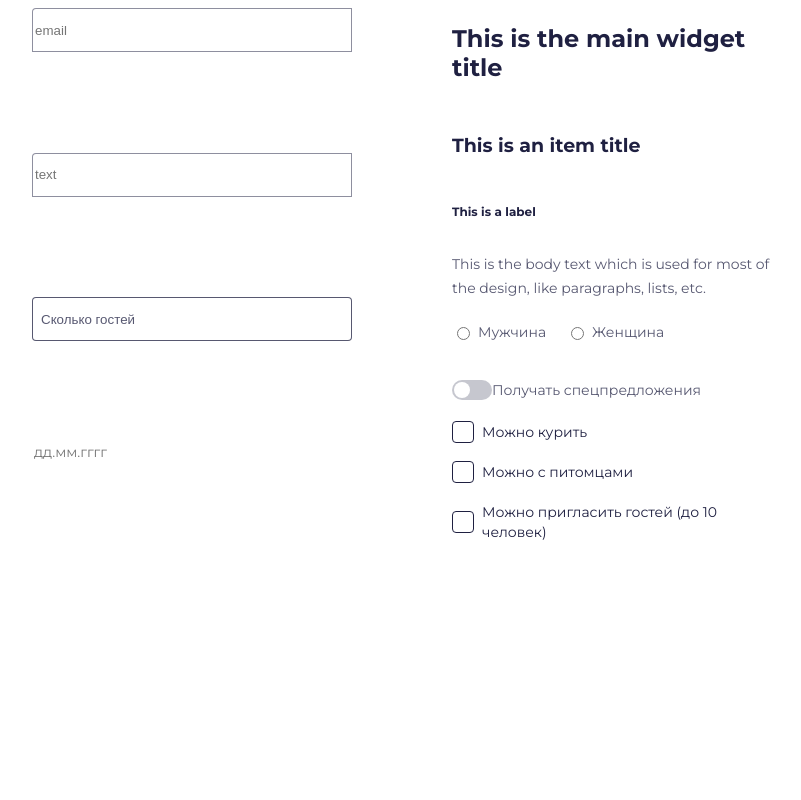
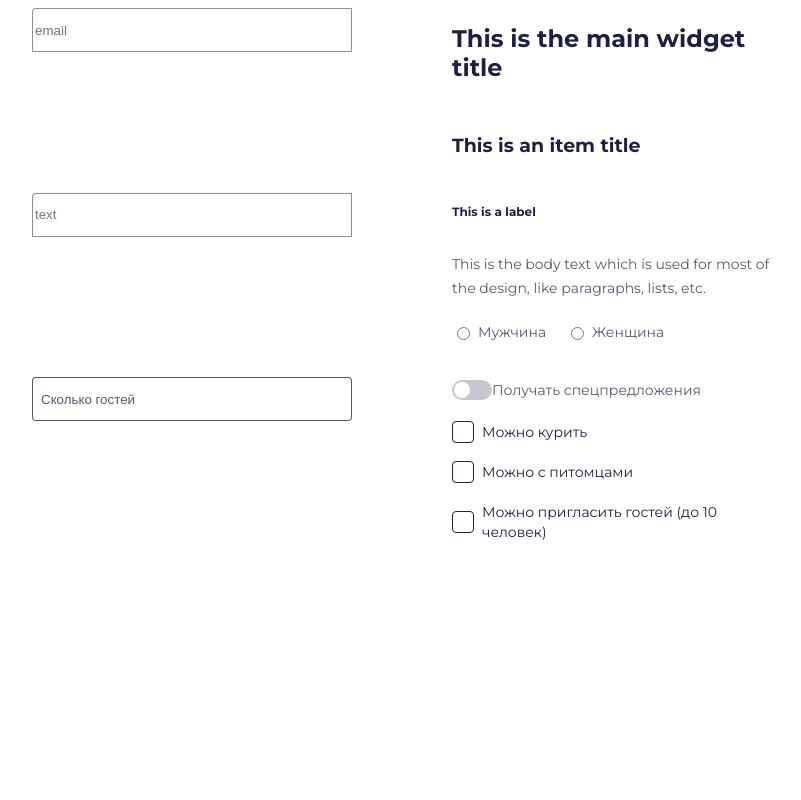
Before and after one commit to HelgaaDance/Toxin, a Node project: template src/pages/ui-kit.pug in a window 1280 px wide. Shown: the whole page, without its empty margins (76-877 px from the left). Run offline with Node 20 templates, Linux system fonts and the light colour scheme; the template is opened without the code that fills it, so the values that code supplies are empty.

Commit message:
change mixin headline and deleted date-dropdown

```diff
--- a/dist/ui-kit.css
+++ b/dist/ui-kit.css
@@ -1,4 +1,4 @@
-@import url(input.css);@import url(headline.css);@import url(radio-buttons.css);@import url(dropdown.css);@import url(https://fonts.googleapis.com/css2?family=Montserrat:ital,wght@0,100..900;1,100..900&display=swap);@import url(https://fonts.googleapis.com/icon?family=Material+Icons);@import url(toggle-button.css);@import url(checkbox-buttons.css);@import url(date-dropdown.css);html {
+@import url(input.css);@import url(headline.css);@import url(radio-buttons.css);@import url(dropdown.css);@import url(https://fonts.googleapis.com/css2?family=Montserrat:ital,wght@0,100..900;1,100..900&display=swap);@import url(https://fonts.googleapis.com/icon?family=Material+Icons);@import url(toggle-button.css);@import url(checkbox-buttons.css);html {
     --dark-shade-5: #1F204180;
     --dark-shade-1: #1F2041;
     --dark-shade-2: #1F204140;
--- a/src/componets/date-dropdown/date-dropdown.css
+++ /dev/null
@@ -1,69 +0,0 @@
-* Основной контейнер dropdown */
-.date-dropdown {
-  width: 150px; /* Ширина dropdown */
-  height: 44px; /* Высота */
-  display: flex; /* Делаем содержимое гибким */
-  align-items: center; /* Выравнивание по вертикали */
-  gap: 10px; /* Расстояние между полем и стрелочкой */
-  border: 1px solid var(--dark-shade-1); /* Цвет рамки */
-  border-radius: 4px 0 0 0; /* Закругление верхнего левого угла */
-  background-color: white; /* Белый фон */
-  cursor: pointer; /* Изменяем указатель мыши на "руку" */
-}
-
-/* Поле ввода даты */
-.date-dropdown__input {
-  width: 100%; /* Поле занимает всю доступную ширину */
-  border: none; /* Убираем стандартную рамку */
-  outline: none; /* Убираем подсветку при фокусе */
-  font-family: "Montserrat", sans-serif; /* Шрифт */
-  font-size: 14px; /* Размер шрифта */
-  line-height: 18px; /* Высота строки */
-  color: var(--dark-shade-7); /* Цвет текста */
-  background-color: transparent; /* Прозрачный фон (родитель задает фон) */
-  cursor: pointer; /* Поле кликабельно */
-}
-
-/* Стрелочка вниз */
-.date-dropdown__arrow {
-  font-family: "Material Icons"; /* Используем шрифт Material Icons */
-  font-size: 24px; /* Размер стрелки */
-  color: var(--dark-shade-7); /* Цвет стрелки */
-  content: "expand_more"; /* Отображаем символ стрелочки вниз */
-}
-
-/* Выпадающее меню */
-.date-dropdown__menu {
-  position: absolute; /* Меню позиционируется поверх */
-  top: 100%; /* Располагаем меню под dropdown */
-  left: 0;
-  width: 100%; /* Ширина меню равна ширине dropdown */
-  background-color: white; /* Белый фон меню */
-  border: 1px solid var(--dark-shade-1); /* Рамка меню */
-  border-radius: 4px; /* Закругленные углы */
-  max-height: 200px; /* Ограничиваем высоту меню */
-  overflow-y: auto; /* Прокрутка, если контента больше */
-  display: none; /* По умолчанию меню скрыто */
-  z-index: 10; /* Меню отображается поверх других элементов */
-}
-
-/* Активное меню (показывается при открытии) */
-.date-dropdown__menu.active {
-  display: block; /* Показываем меню */
-}
-
-/* Секция меню (дни, месяцы, годы) */
-.date-dropdown__section {
-  padding: 10px; /* Внутренние отступы */
-  border-bottom: 1px solid var(--dark-shade-2); /* Разделитель секций */
-}
-
-/* Элементы списка (даты, месяцы, годы) */
-.date-dropdown__item {
-  padding: 5px 10px; /* Внутренние отступы */
-  cursor: pointer; /* Указатель при наведении */
-  &:hover {
-    background-color: var(--purple); /* Фон при наведении */
-    color: white; /* Цвет текста при наведении */
-  }
-}
--- a/src/componets/date-dropdown/date-dropdown.pug
+++ /dev/null
@@ -1,28 +0,0 @@
-// Миксин для dropdown с полем ввода даты
-mixin dateDropdown
-  // Основной контейнер dropdown
-  .date-dropdown
-    // Поле ввода текста, куда будет вводиться или отображаться дата.
-       Атрибут readonly означает, что пользователь не может вводить данные вручную,
-       а должен выбрать их из списка.
-    input.date-dropdown__input(
-      type="text",
-      placeholder="дд.мм.гггг",
-      readonly=true
-    )
-    // Стрелочка вниз (визуальный элемент, который показывает, что меню можно раскрыть)
-    .date-dropdown__arrow
-    // Выпадающее меню с выбором дней, месяцев и годов
-    .date-dropdown__menu.hidden
-      // Секция списка дней (от 1 до 31)
-      .date-dropdown__section
-        each day in [1,2,3,4,5,6,7,8,9,10,11,12,13,14,15,16,17,18,19,20,21,22,23,24,25,26,27,28,29,30,31]
-          div.date-dropdown__item= day
-      // Секция списка месяцев (январь — декабрь)
-      .date-dropdown__section
-        each month in ["Янв", "Фев", "Мар", "Апр", "Май", "Июн", "Июл", "Авг", "Сен", "Окт", "Ноя", "Дек"]
-          div.date-dropdown__item= month
-      // Секция списка годов (показываем несколько лет для выбора)
-      .date-dropdown__section
-        each year in [2024, 2023, 2022, 2021, 2020, 2019]
-          div.date-dropdown__item= year
--- a/src/componets/headline/headline.pug
+++ b/src/componets/headline/headline.pug
@@ -1,12 +1,11 @@
 link(rel="stylesheet", href="https://fonts.googleapis.com/css2?family=Montserrat:wght@400;700&display=swap")
-mixin h1(text)
-  h1.widget-title= text
-
-mixin h2(text)
-  h2.item-title= text
-
-mixin h3(text)
-  h3.label= text
+mixin h(level, text)
+  if level === 1
+    h1.widget-title= text
+  else if level === 2
+    h2.item-title= text
+  else if level === 3
+    h3.label= text
 
 mixin body(text)
   body.body-text= text
--- a/src/pages/ui-kit.css
+++ b/src/pages/ui-kit.css
@@ -6,7 +6,6 @@
 @import url("https://fonts.googleapis.com/icon?family=Material+Icons");
 @import url("../componets/toggle-button/toggle-button.css");
 @import url("../componets/checkbox-buttons/checkbox-buttons.css");
-@import url("../componets/date-dropdown/date-dropdown.css");
 html {
     --dark-shade-5: #1F204180;
     --dark-shade-1: #1F2041;
--- a/src/pages/ui-kit.js
+++ /dev/null
@@ -1 +0,0 @@
-import '../componets/date-dropdown/date-dropdown.js.';
--- a/src/pages/ui-kit.pug
+++ b/src/pages/ui-kit.pug
@@ -4,7 +4,6 @@ include ../componets/radio-buttons/radio-buttons
 include ../componets/dropdown/dropdown
 include ../componets/toggle-button/toggle-button
 include ../componets/checkbox-buttons/checkbox-buttons
-include ../componets/date-dropdown/date-dropdown
 doctype html
 html(lang="ru")
   head
@@ -18,12 +17,10 @@ html(lang="ru")
         +input('email')
         +input('text')
         +guestsDropdown('guests', 'guests')
-        +dateDropdown('')
-        script(src="main.js", defer)
       div.column
-        +h1('This is the main widget title')
-        +h2('This is an item title')
-        +h3('This is a label')
+        +h(1, 'This is the main widget title')
+        +h(2, 'This is an item title')
+        +h(3, 'This is a label')
         +body('This is the body text which is used for most of the design, like paragraphs, lists, etc.')
         form
           .radio-container
--- a/webpack.config.js
+++ b/webpack.config.js
@@ -11,12 +11,6 @@ module.exports = {
       entry: 'src/pages/',
     })
   ],
-
-  entry: './src/pages/main.js', // Основной файл JavaScript
-  output: {
-    path: path.resolve(__dirname, 'dist'),
-    filename: 'main.js', // Имя скомпилированного файла
-  },
 
   module: {
     rules: [
```
Also changed, not shown: dist/date-dropdown.css (deleted, +0 -69 lines), src/componets/date-dropdown/date-dropdown.js (deleted, +0 -27 lines), 2 other files.
